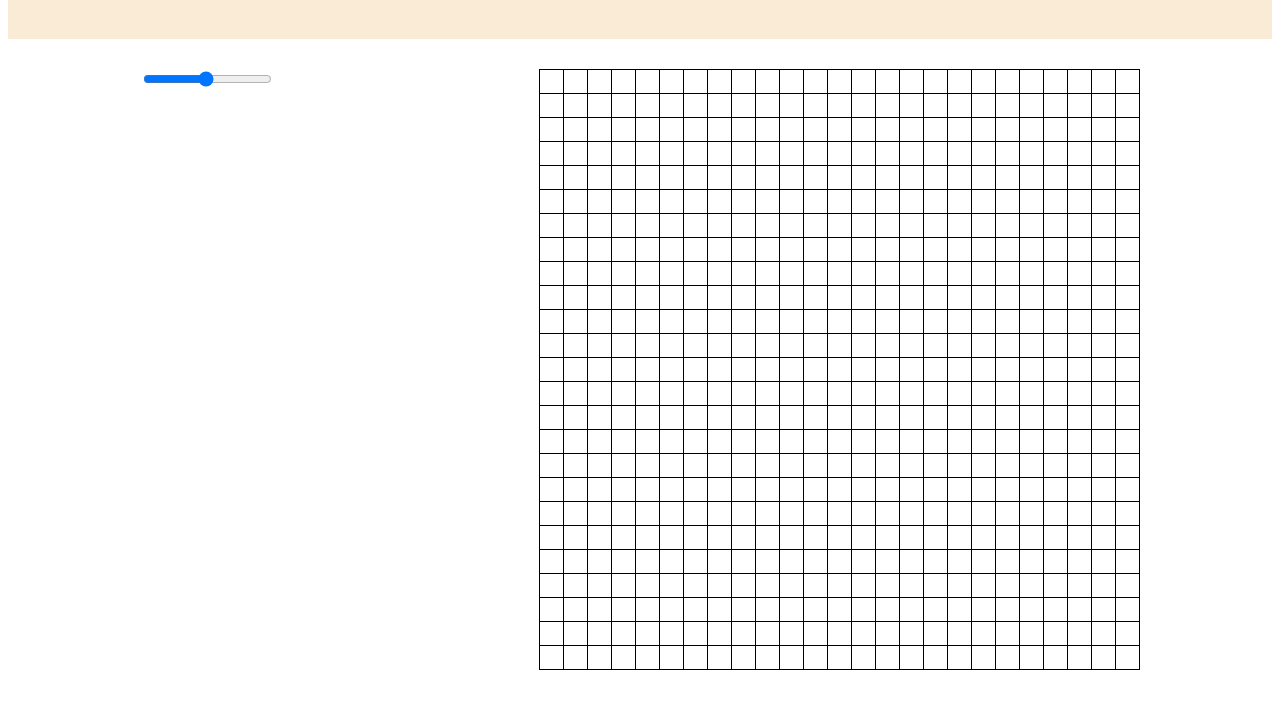
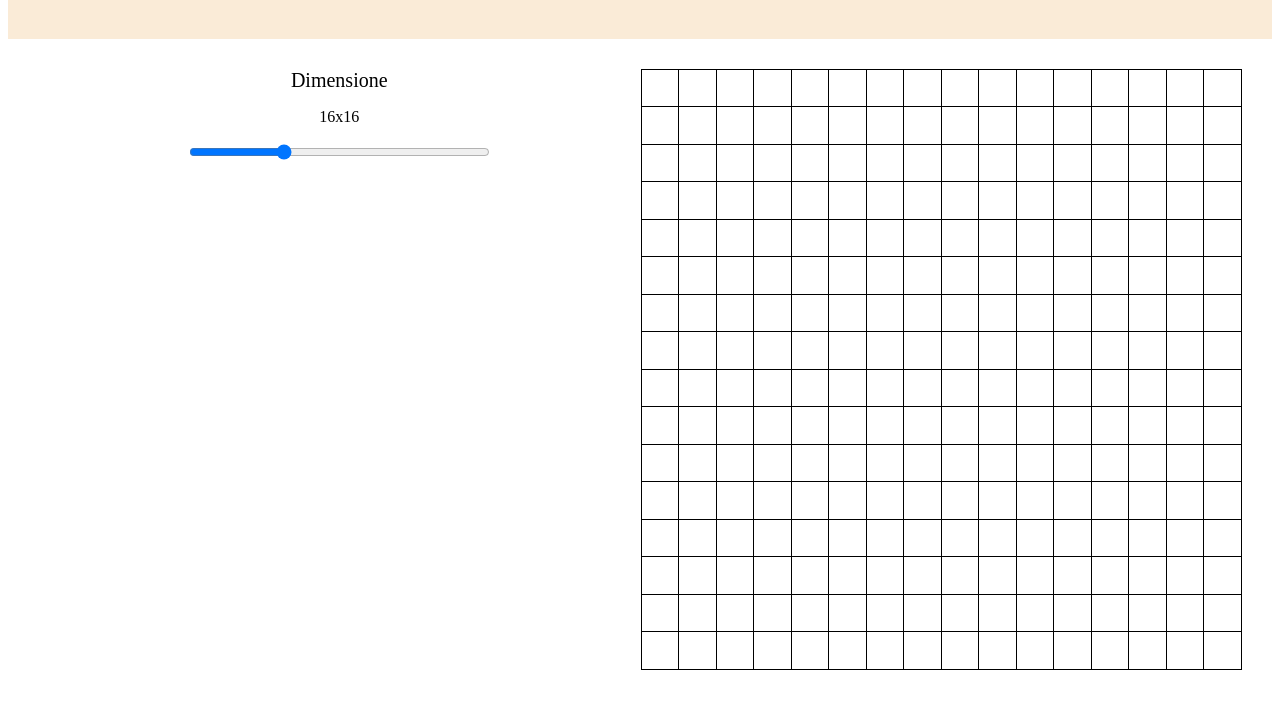
Before and after one commit to Syd00/etch-a-sketch, a plain HTML site: page index.html in a window 1280 px wide. Shown: the part 89-798 px from the top of the page. Drawn offline with Linux system fonts and the light colour scheme.

Commit message:
feat: add slider for grid size

```diff
--- a/index.html
+++ b/index.html
@@ -13,7 +13,9 @@
     <div id="container">
         <div id="menu">
             <div class="slidecontainer">
-                <input type="range" min="1" max="50" value="25" class="slider" id="myRange">
+                <label for="myRange">Dimensione</label>
+                <p id="sizePara">16x16</p>
+                <input type="range" min="1" max="50" value="16" class="slider" id="myRange">
             </div>
         </div>
 
--- a/script.js
+++ b/script.js
@@ -1,6 +1,8 @@
-function createGrid() {
-    let size = document.querySelector('#myRange').value;
-    let grid = document.querySelector('#grid');
+const grid = document.querySelector('#grid');
+
+function createGrid(size=16) {
+    //let size = document.querySelector('#myRange').value;
+    //let grid = document.querySelector('#grid');
 
 
     for (let i = 0; i < (size*size); i++) {
@@ -13,3 +15,16 @@ function createGrid() {
     }
 }
 createGrid();
+
+slider = document.querySelector('#myRange');
+slider.addEventListener('change', () => {
+    let child = grid.lastElementChild;
+    while(child) {
+        grid.removeChild(child);
+        child = grid.lastElementChild;
+    }
+    size = slider.value;
+    sizePara = document.querySelector('#sizePara');
+    sizePara.innerText = `${size}x${size}`;
+    createGrid(size);
+});
--- a/style.css
+++ b/style.css
@@ -16,7 +16,7 @@
 #container {
     display: flex;
     justify-content: space-around;
-    padding: 30px 0;
+    padding: 30px;
 }
 
 header {
@@ -24,3 +24,21 @@ header {
     padding: 20px;
     background-color: antiquewhite;
 }
+
+.slidecontainer {
+    display: flex;
+    flex-direction: column;
+    align-items: center;
+}
+
+#menu {
+    width: 50%;
+}
+
+#myRange {
+    width: 50%;
+}
+
+.slidecontainer label {
+    font-size: 20px;
+}
```
